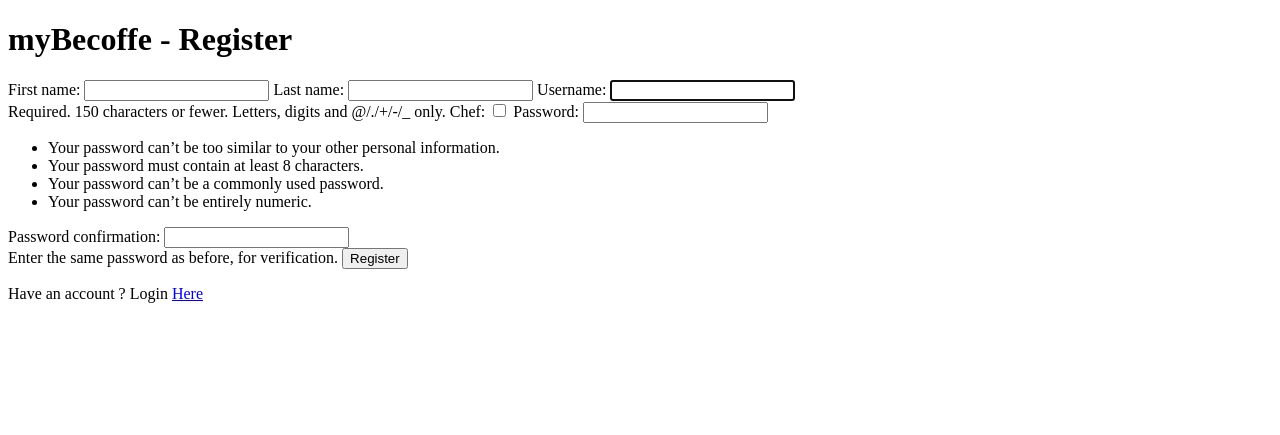
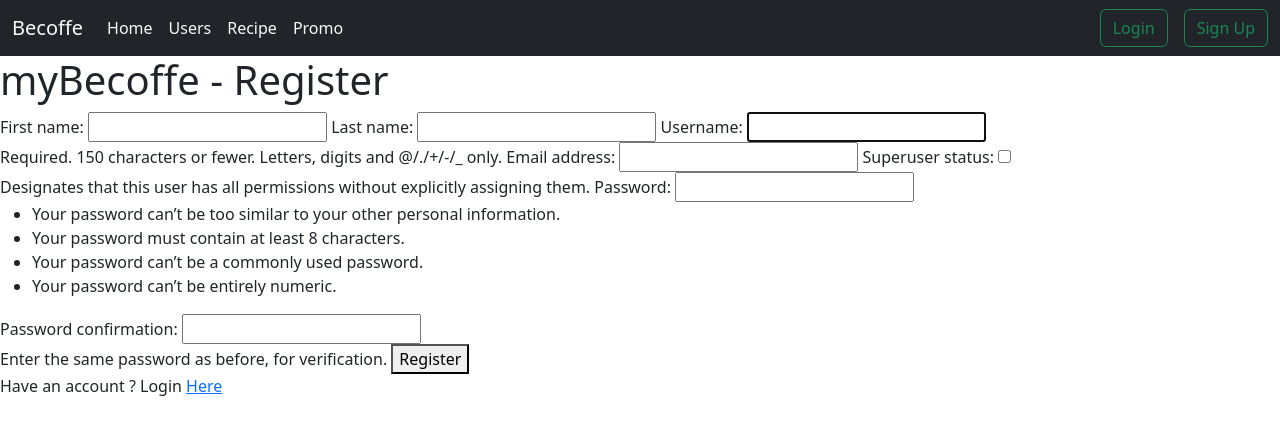
Before and after one commit to LeoMbm/becoffe-pycharm, a Django app: page /sign-up/ in a window 1280 px wide. Shown: the top 435 px of the page. Run offline with Django 4.2, Linux system fonts and the light colour scheme; parts of the project's set-up code (start-up, migrations or seed data) failed here and were passed over.

Commit message:
start: front

```diff
--- a/main/models.py
+++ b/main/models.py
@@ -4,6 +4,7 @@
 
 class user(AbstractUser):
     Chef = models.BooleanField(default=False)
+    # picture = models.ImageField(upload_to='images')
 
 
 class Promo(models.Model):
--- a/main/templates/recipe_delete.html
+++ b/main/templates/recipe_delete.html
@@ -6,8 +6,8 @@
 {% block content %}
     <h1>All recipes</h1>
     <p>{{ recipe.title }}</p>
-    <p>{{ recipe.author_id_id }}</p>
-    {% if user.id == recipe.author_id_id %}
+    <p>{{ recipe.author_id.username }}</p>
+    {% if user.id == recipe.author_id_id or user.is_superuser %}
         <form method="POST">
             {% csrf_token %}
             <button type="submit" class="btn-delete-recipe" name="recipe-id" value="{{ recipe.id }}">Delete</button>
--- a/main/views.py
+++ b/main/views.py
@@ -20,7 +20,6 @@
 def recipe_list_view(request):
     # list out objects, could be search
     qs = Recipe.objects.all().select_related('author_id')
-    # FIXME: JOIN LEFT RECIPE AND USER MODEL
     template_name = 'recipe_list.html'
     context = {"recipe_list": qs}
     return render(request, template_name, context)
@@ -53,7 +52,7 @@
 
 @login_required(login_url='/login')
 def recipe_update_view(request, recipe_id):
-    obj = get_object_or_404(Recipe, id=str(recipe_id))
+    obj = get_object_or_404(Recipe.objects.filter(id=str(recipe_id)).select_related("author_id"), id=str(recipe_id))
     template_name = 'recipe_update.html'
     context = {"recipe": obj, 'form': None}
     return render(request, template_name, context)
@@ -61,7 +60,7 @@
 
 @login_required(login_url='/login')
 def recipe_delete_view(request, recipe_id):
-    recipe = Recipe.objects.get(id=recipe_id)
+    recipe = get_object_or_404(Recipe.objects.filter(id=str(recipe_id)).select_related("author_id"), id=str(recipe_id))
     if request.method == "POST":
         r_id = request.POST.get('recipe-id')
         recipe.delete()
@@ -73,3 +72,4 @@
     return render(request, template_name, context)
 
 # TODO: SECTION 7
+# FIXME: WEIRD STATE AT RECIPE DELET VIEW
--- a/mybecofeWINDOWS/forms.py
+++ b/mybecofeWINDOWS/forms.py
@@ -10,7 +10,7 @@
 class RegisterForm(UserCreationForm):
     class Meta:
         model = User
-        fields = ["first_name", "last_name", "username", "Chef"]
+        fields = ["first_name", "last_name", "username", "email", "is_superuser"]
 
 
 class RecipeForm(forms.ModelForm):
--- a/mybecofeWINDOWS/settings.py
+++ b/mybecofeWINDOWS/settings.py
@@ -42,6 +42,8 @@
     'main',
 
 ]
+CRISPY_ALLOWED_TEMPLATE_PACKS = "bootstrap5"
+CRISPY_TEMPLATE_PACK = "bootstrap5"
 
 MIDDLEWARE = [
     'django.middleware.security.SecurityMiddleware',
@@ -129,7 +131,7 @@
 
 DEFAULT_AUTO_FIELD = 'django.db.models.BigAutoField'
 
-LOGIN_REDIRECT_URL = '/api/users'
+LOGIN_REDIRECT_URL = '/users'
 LOGOUT_REDIRECT_URL = '/login'
 AUTH_USER_MODEL = 'main.user'
 LOGIN_URL = '/login'
--- a/mybecofeWINDOWS/urls.py
+++ b/mybecofeWINDOWS/urls.py
@@ -23,9 +23,9 @@
     path('', include('django.contrib.auth.urls')),
     path('', home_views),
     path('sign-up/', register_views, name='sign-up'),
-    path('api/users/', users_views),
-    path('api/users/<int:user_id>/', user_detail_view),
-    path('api/promo', promo_views),
+    path('users/', users_views),
+    path('users/<int:user_id>/', user_detail_view),
+    path('promo/', promo_views),
     path('admin/', admin.site.urls),
     path('recipe/create/', recipe_create_view),
     path('__debug__/', include('debug_toolbar.urls')),
--- a/mybecofeWINDOWS/views.py
+++ b/mybecofeWINDOWS/views.py
@@ -3,6 +3,7 @@
 from django.shortcuts import render, redirect
 from .forms import RegisterForm
 from django.contrib.auth import login, logout, authenticate
+from main.models import user
 
 
 def login_views(request):
@@ -34,8 +35,16 @@
 
 @login_required(login_url="/login")
 def users_views(request):
-    return render(request, "users.html",
-                  {"title": "Api for users", "tabs": "myBecoffe - Users", "my_list": [1, 2, 3, 4, 5]})
+    obj = user.objects.all()
+    if request.method == "POST":
+        u_id = request.POST.get('user-id')
+        userToDelete = user.objects.filter(id=u_id)
+        userToDelete.delete()
+        return redirect('/users')
+
+    template_name = 'users.html'
+    context = {"users": obj, "title": "Api for users", "tabs": "myBecoffe - Users"}
+    return render(request, template_name, context)
 
 
 @login_required(login_url="/login")
--- a/templates/base.html
+++ b/templates/base.html
@@ -3,11 +3,59 @@
 <head>
     <meta charset="UTF-8">
     <title>{% block head_title %}{% endblock %}{{ tabs }}</title>
+    <link href="https://cdn.jsdelivr.net/npm/bootstrap@5.2.0-beta1/dist/css/bootstrap.min.css" rel="stylesheet"
+          integrity="sha384-0evHe/X+R7YkIZDRvuzKMRqM+OrBnVFBL6DOitfPri4tjfHxaWutUpFmBp4vmVor" crossorigin="anonymous">
 </head>
 <body>
+<nav class="navbar navbar-expand-lg bg-dark">
+    <div class="container-fluid">
+        <button class="navbar-toggler" type="button" data-bs-toggle="collapse" data-bs-target="#navbarTogglerDemo01"
+                aria-controls="navbarTogglerDemo01" aria-expanded="false" aria-label="Toggle navigation">
+            <span class="navbar-toggler-icon"></span>
+        </button>
+        <div class="collapse navbar-collapse" id="navbarTogglerDemo01">
+            <a class="navbar-brand text-light" href="/">Becoffe</a>
+            <ul class="navbar-nav me-auto mb-2 mb-lg-0">
+                <li class="nav-item">
+                    <a class="nav-link text-light active" aria-current="page" href="/">Home</a>
+                </li>
+                <li class="nav-item ">
+                    <a class="nav-link text-light" href="/users">Users</a>
+                </li>
+                <li class="nav-item">
+                    <a class="nav-link text-light" href="/recipe">Recipe</a>
+                </li>
+                <li class="nav-item">
+                    <a class="nav-link text-light" href="/promo">Promo</a>
+                </li>
+            </ul>
+            {% if user.is_authenticated %}
+                <form class="d-flex">{% if user.is_superuser %}
+
+                    <a class="mx-3 btn btn-outline-warning" href="/promo/create">Create Promo</a>
+
+                {% endif %}
+                    <a class="btn btn-outline-warning" href="/recipe/create">Add Recipe</a>
+                    <a class="mx-3 btn btn-outline-success" href="/logout">Logout</a>
+
+                </form>
+            {% endif %}
+            {% if not user.is_authenticated %}
+                <form class="d-flex">
+                    <a class=" mx-3 btn btn-outline-success" href="/login">Login</a>
+                    <a class="btn btn-outline-success" href="/sign-up">Sign Up</a>
+                </form>
+            {% endif %}
+
+        </div>
+    </div>
+</nav>
 <h1>{{ title }}</h1>
 {% block content %}
     replace this value
 {% endblock %}
+<script src="https://cdn.jsdelivr.net/npm/bootstrap@5.2.0-beta1/dist/js/bootstrap.bundle.min.js"
+        integrity="sha384-pprn3073KE6tl6bjs2QrFaJGz5/SUsLqktiwsUTF55Jfv3qYSDhgCecCxMW52nD2"
+        crossorigin="anonymous"></script>
 </body>
 </html>
--- a/templates/registration/login.html
+++ b/templates/registration/login.html
@@ -1,4 +1,5 @@
 {% extends "base.html" %}
+
 {% block content %}
     <form method="post" class="login-form">
         {% csrf_token %}
--- a/templates/registration/sign-up.html
+++ b/templates/registration/sign-up.html
@@ -1,4 +1,5 @@
 {% extends "base.html" %}
+
 {#{% block head_title %}{{ tabs }}{% endblock %}#}
 {% block content %}
     <form class="register-form" method="post">
```
Also changed, not shown: main/templates/recipe_list.html (+16 -2 lines), templates/users.html (+30 -5 lines).
